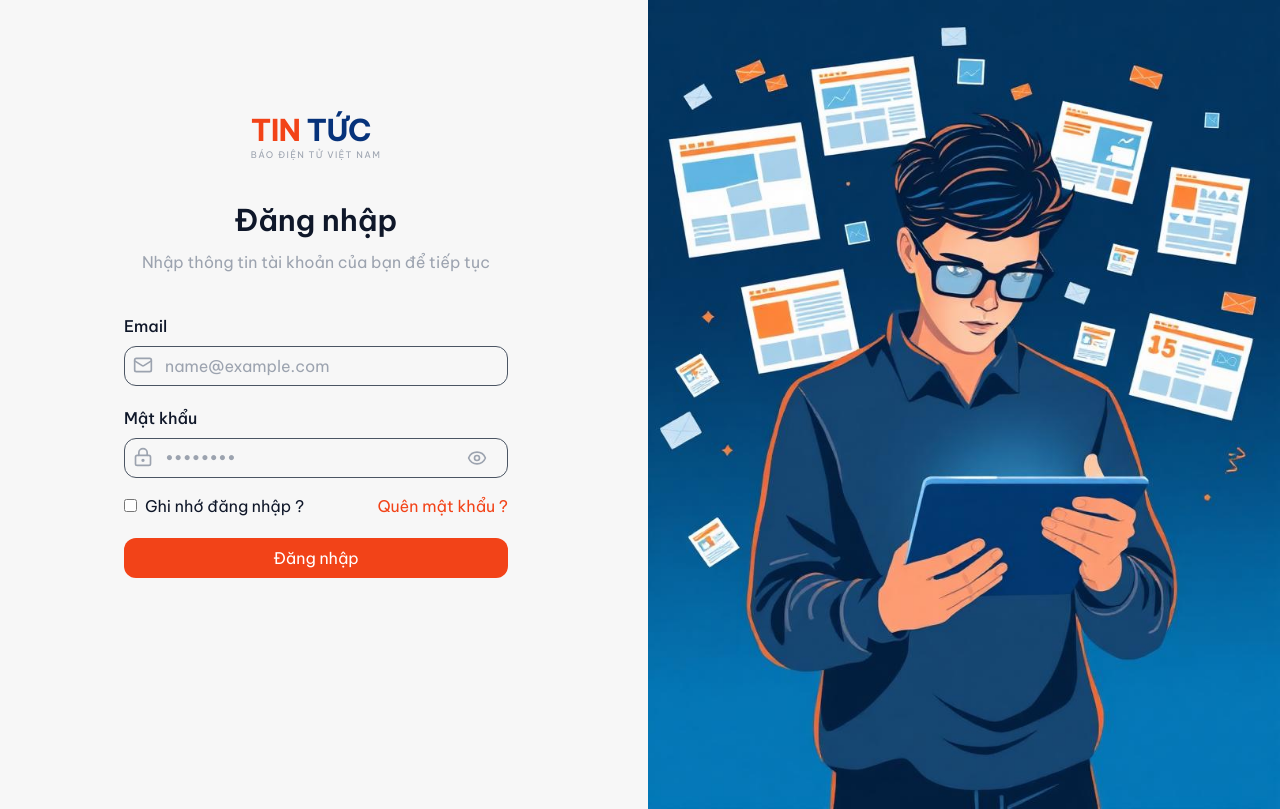
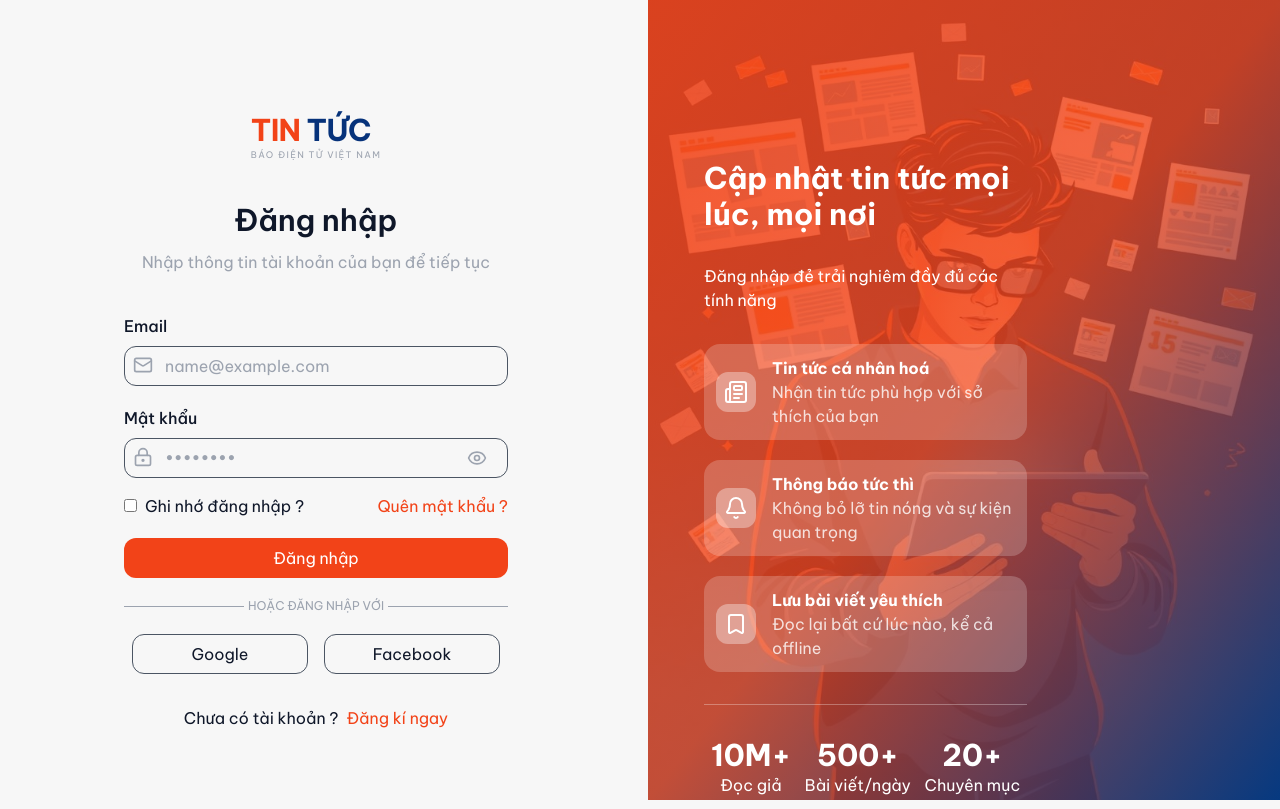
Before and after one commit to nguyen-tuankiet/Front_End, a React (Vite) app: page /dang-nhap in a window 1280 px wide. Built offline with nearby package versions, Linux system fonts and the light colour scheme.

Commit message:
update login page

```diff
--- a/src/components/Login/LoginPage.jsx
+++ b/src/components/Login/LoginPage.jsx
@@ -1,4 +1,4 @@
-import {Eye, EyeOff, LockKeyhole, Mail} from 'lucide-react';
+import {Bell, Bookmark, Eye, EyeOff, LockKeyhole, Mail, Newspaper} from 'lucide-react';
 import {useEffect, useState} from 'react';
 import {cn} from "@/lib/utils.js";
 import {Link} from "react-router-dom";
@@ -90,16 +90,101 @@ const LoginPage = () => {
 
                     {/*Login button*/}
                     <div className="bg-primary text-white h-10 rounded-xl mt-5 flex justify-center items-center
-                                     cursor-pointer select-none hover:bg-primary-500
-                   ">
+                                     cursor-pointer select-none hover:bg-primary-500  active:scale-95 active:bg-primary-500/80
+                                        transition-all duration-150">
                         Đăng nhập
                     </div>
+
+                    <div className="flex justify-center text-xs w-full mt-5 relative ">
+                        <div className="absolute top-1/2 left-0 border-gray-400 border-b w-full"></div>
+                        <span className="bg-background z-10 pl-1 pr-1 text-gray-400">HOẶC ĐĂNG NHẬP VỚI</span>
+                    </div>
+
+                    <div className="flex row items-center h-10 mt-5">
+                        <div className="w-1/2 h-full flex justify-center items-center ml-2 mr-2 border border-gray-600 rounded-xl
+                                        cursor-pointer hover:bg-accent select-none active:scale-95 active:bg-accent/80
+                                        transition-all duration-150">
+                            Google
+                        </div>
+                        <div className="w-1/2 h-full flex justify-center items-center ml-2 mr-2 border border-gray-600 rounded-xl
+                                        cursor-pointer hover:bg-accent select-none active:scale-95 active:bg-accent/80
+                                        transition-all duration-150">
+                            Facebook
+                        </div>
+                    </div>
+
+                    <div className="p-3 flex justify-center mt-5">
+                        <span>Chưa có tài khoản ?</span>
+                        <a href="/dang-ki" className="text-primary pl-2 hover:underline">Đăng kí ngay</a>
+                    </div>
+
+
                 </form>
 
             </div>
 
-            <div className="right-side">
-                <img src="/login-bg.jpg" alt=""/>
+            <div className="right-side relative h-screen">
+                <img src="/login-bg.jpg" alt="" className="absolute inset-0 object-cover w-full h-full" />
+                <div className="absolute inset-0 bg-gradient-to-br from-primary/90 via-primary/80 to-secondary/90"></div>
+
+                <div className="relative z-10 w-3/5  text-white pl-14 pt-40">
+                    <p className="text-3xl font-bold">Cập nhật tin tức mọi lúc, mọi nơi</p>
+                    <p className="pt-8">Đăng nhập đẻ trải nghiêm đầy đủ các tính năng</p>
+
+                    <div className="pt-8 pb-8">
+                        <div className="flex row-auto content-center items-center bg-white/20 p-3 rounded-2xl ">
+                            <div className="p-2 bg-white/35 rounded-xl">
+                                <Newspaper />
+                            </div>
+                            <div className="pl-4">
+                                <p className="font-bold">Tin tức cá nhân hoá</p>
+                                <p className="text-white/80">Nhận tin tức phù hợp với sở thích của bạn</p>
+                            </div>
+                        </div>
+
+                        <div className="flex row-auto content-center items-center bg-white/20 p-3 rounded-2xl mt-5">
+                            <div className="p-2 bg-white/35 rounded-xl">
+                                <Bell />
+                            </div>
+                            <div className="pl-4">
+                                <p className="font-bold">Thông báo tức thì</p>
+                                <p className="text-white/80">Không bỏ lỡ tin nóng và sự kiện quan trọng</p>
+                            </div>
+                        </div>
+
+                        <div className="flex row-auto content-center items-center bg-white/20 p-3 rounded-2xl mt-5">
+                            <div className="p-2 bg-white/35 rounded-xl">
+                                <Bookmark />
+                            </div>
+                            <div className="pl-4">
+                                <p className="font-bold">Lưu bài viết yêu thích</p>
+                                <p className="text-white/80">Đọc lại bất cứ lúc nào, kể cả offline</p>
+                            </div>
+                        </div>
+
+
+                    </div>
+
+                    <div className="border-t border-white/30"></div>
+
+                    <div className="flex flex-row justify-around mt-8">
+                        <div className="flex flex-col items-center ">
+                            <p className="font-bold text-3xl">10M+</p>
+                            <p>Đọc giả</p>
+                        </div>
+
+                        <div className="flex flex-col items-center ">
+                            <p className="font-bold text-3xl">500+</p>
+                            <p>Bài viết/ngày</p>
+                        </div>
+
+                        <div className="flex flex-col items-center ">
+                            <p className="font-bold text-3xl">20+</p>
+                            <p>Chuyên mục</p>
+                        </div>
+
+                    </div>
+                </div>
             </div>
         </div>
     );
--- a/src/index.css
+++ b/src/index.css
@@ -9,71 +9,74 @@
 
 @layer base {
     :root {
-    --background: 0 0% 97%;
-    --foreground: 222 47% 11%;
+        --background: 0 0% 97%;                   /* Nền chính rất sáng (gần trắng) */
+        --foreground: 222 47% 11%;                /* Màu chữ chính (xanh đen đậm) */
 
-    --card: 0 0% 100%;
-    --card-foreground: 222 47% 11%;
+        --card: 0 0% 100%;                        /* Nền card trắng */
+        --card-foreground: 222 47% 11%;           /* Chữ trong card (xanh đen) */
 
-    --popover: 0 0% 100%;
-    --popover-foreground: 222 47% 11%;
+        --popover: 0 0% 100%;                     /* Nền popover trắng */
+        --popover-foreground: 222 47% 11%;        /* Chữ trong popover */
 
-    --primary: 12 89% 52%;
-    --primary-foreground: 0 0% 100%;
+        --primary: 12 89% 52%;                    /* Màu cam chủ đạo */
+        --primary-foreground: 0 0% 100%;          /* Chữ trên nút primary (trắng) */
 
-    --secondary: 217 91% 25%;
-    --secondary-foreground: 0 0% 100%;
+        --secondary: 217 91% 25%;                 /* Xanh navy đậm (secondary) */
+        --secondary-foreground: 0 0% 100%;        /* Chữ trong secondary */
 
-    --muted: 210 20% 94%;
-    --muted-foreground: 215 16% 47%;
+        --muted: 210 20% 94%;                     /* Nền muted (xám nhạt) */
+        --muted-foreground: 215 16% 47%;          /* Chữ muted (xám vừa) */
 
-    --accent: 45 100% 51%;
-    --accent-foreground: 222 47% 11%;
+        --accent: 45 100% 51%;                    /* Màu vàng/đậm cho accent */
+        --accent-foreground: 222 47% 11%;         /* Chữ trên accent */
 
-    --destructive: 0 84% 60%;
-    --destructive-foreground: 0 0% 100%;
+        --destructive: 0 84% 60%;                 /* Đỏ cảnh báo */
+        --destructive-foreground: 0 0% 100%;      /* Chữ trên màu destructive (trắng) */
 
-    --border: 214 32% 91%;
-    --input: 214 32% 91%;
-    --ring: 12 89% 52%;
+        --border: 214 32% 91%;                    /* Màu border xám rất nhạt */
+        --input: 214 32% 91%;                     /* Border input cùng màu */
+        --ring: 12 89% 52%;                       /* Màu focus ring (cam chủ đạo) */
 
-    --radius: 0.75rem;
+        --radius: 0.75rem;                        /* Bo góc mặc định */
 
         /* Custom tokens */
-    --news-gradient: linear-gradient(135deg, hsl(12, 89%, 52%) 0%, hsl(25, 95%, 53%) 100%);
-    --card-shadow: 0 4px 20px -4px hsl(222 47% 11% / 0.08);
-    --card-shadow-hover: 0 12px 32px -8px hsl(222 47% 11% / 0.15);
-    --header-blur: saturate(180%) blur(20px);
+        --news-gradient: linear-gradient(135deg,
+        hsl(12, 89%, 52%) 0%,       /* Cam bắt đầu */
+        hsl(25, 95%, 53%) 100%      /* Cam sáng hơn */
+        );
+        --card-shadow: 0 4px 20px -4px hsl(222 47% 11% / 0.08);       /* Đổ bóng nhẹ */
+        --card-shadow-hover: 0 12px 32px -8px hsl(222 47% 11% / 0.15);/* Hover shadow mạnh hơn */
+        --header-blur: saturate(180%) blur(20px);                     /* Blur header */
     }
 
     .dark {
-    --background: 222 47% 8%;
-    --foreground: 210 40% 98%;
+        --background: 222 47% 8%;                  /* Nền dark rất tối */
+        --foreground: 210 40% 98%;                 /* Chữ gần trắng */
 
-    --card: 222 47% 11%;
-    --card-foreground: 210 40% 98%;
+        --card: 222 47% 11%;                       /* Card tối */
+        --card-foreground: 210 40% 98%;            /* Chữ sáng trong card */
 
         --popover: 222 47% 11%;
         --popover-foreground: 210 40% 98%;
 
-    --primary: 12 89% 55%;
+        --primary: 12 89% 55%;                     /* Cam primary sáng hơn trong dark mode */
         --primary-foreground: 0 0% 100%;
 
-    --secondary: 217 91% 60%;
+        --secondary: 217 91% 60%;                  /* Xanh secondary sáng hơn */
         --secondary-foreground: 0 0% 100%;
 
-    --muted: 217 33% 17%;
-    --muted-foreground: 215 20% 65%;
+        --muted: 217 33% 17%;                      /* Nền muted dark (xám xanh đậm) */
+        --muted-foreground: 215 20% 65%;           /* Chữ muted sáng hơn */
 
-    --accent: 45 100% 51%;
+        --accent: 45 100% 51%;                     /* Vàng accent giữ nguyên */
         --accent-foreground: 222 47% 11%;
 
-    --destructive: 0 63% 31%;
+        --destructive: 0 63% 31%;                  /* Đỏ tối hơn phù hợp dark mode */
         --destructive-foreground: 210 40% 98%;
 
-    --border: 217 33% 17%;
-    --input: 217 33% 17%;
-    --ring: 12 89% 55%;
+        --border: 217 33% 17%;                     /* Đường viền tối */
+        --input: 217 33% 17%;                      /* Border input dark */
+        --ring: 12 89% 55%;                        /* Focus ring cam sáng hơn */
     }
 }
 
```
Lines whose indentation alone changed are shown as unchanged.
